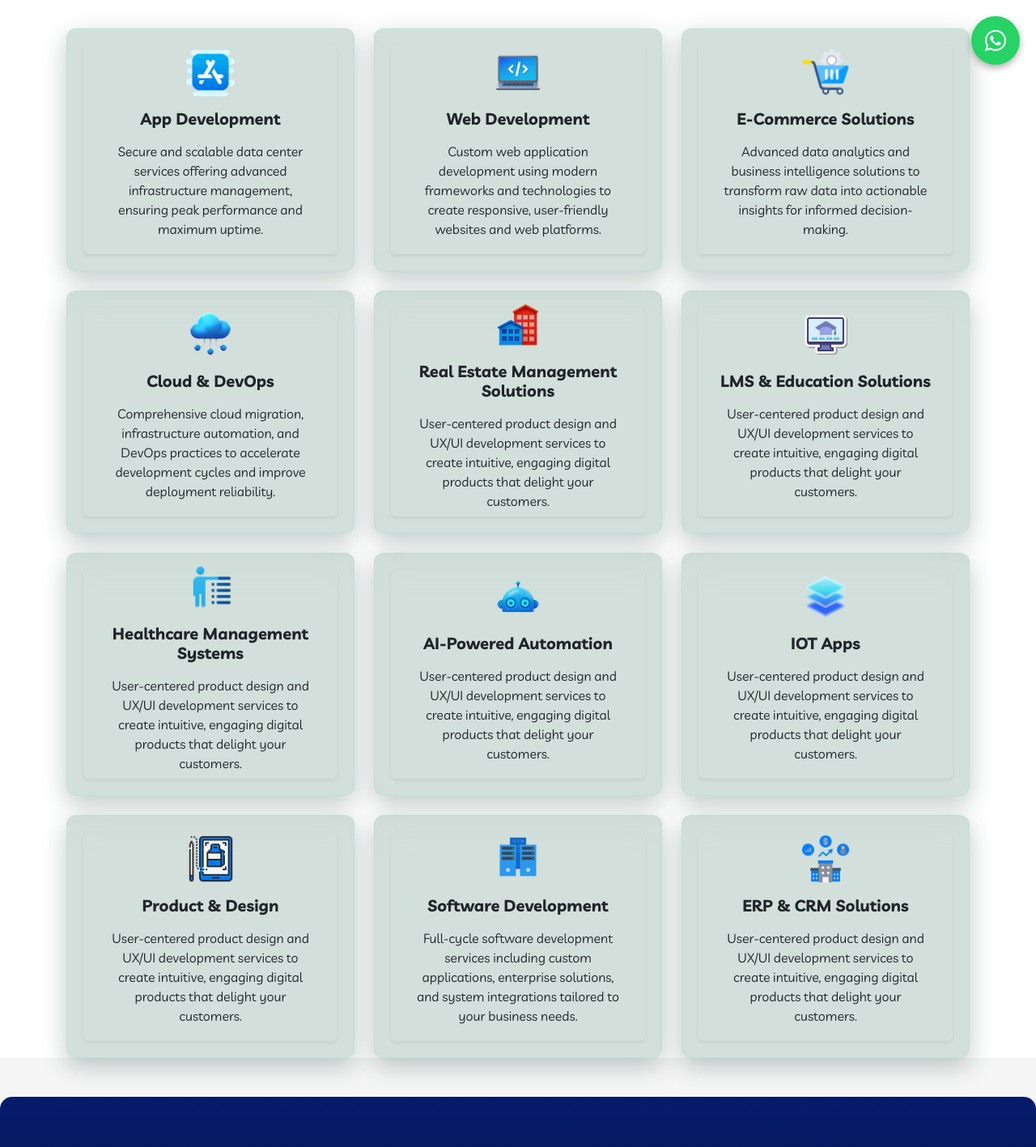
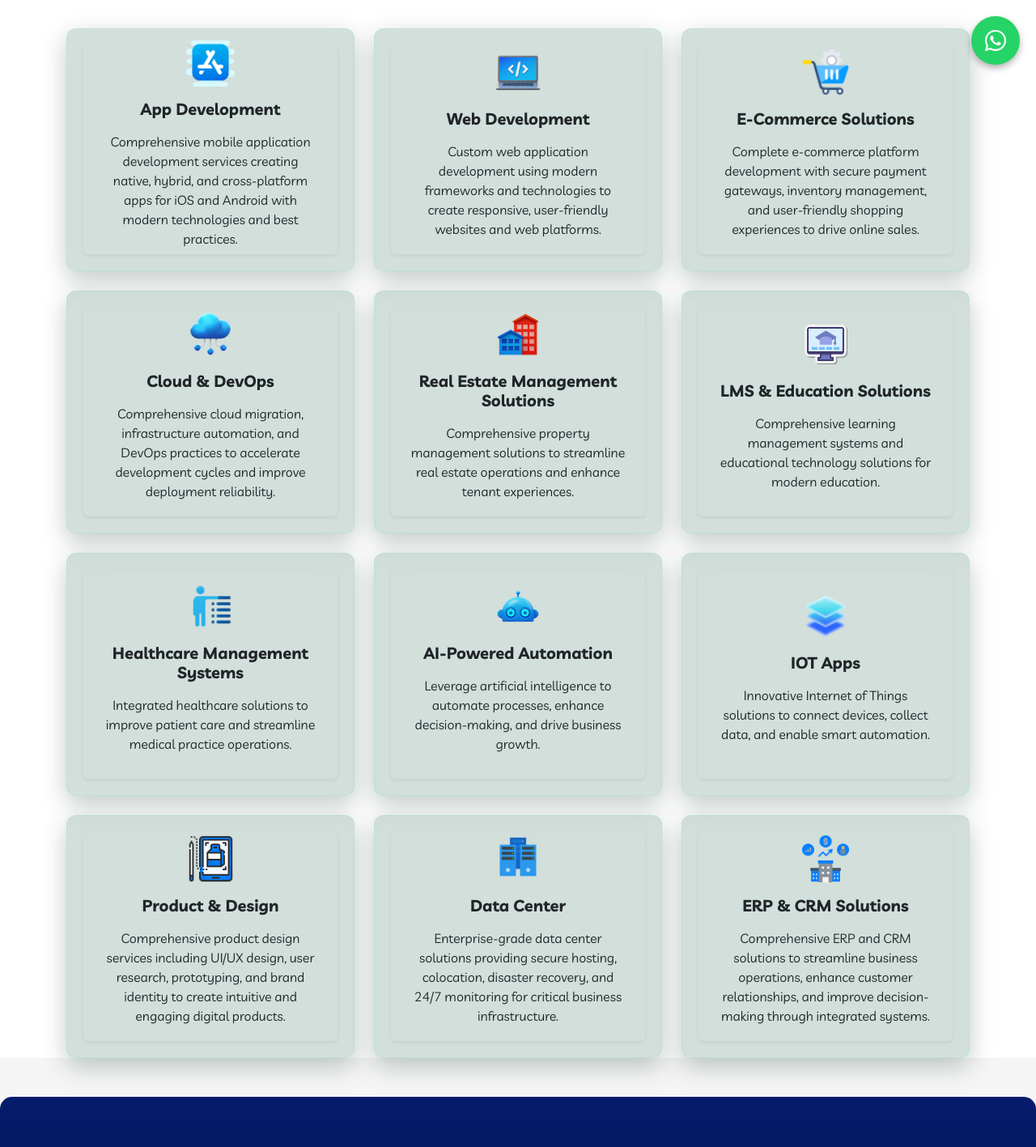
Before and after one commit to alphasoft360/alphasoft360-app, a React (Vite) app: page /services in a window 1280 px wide. Shown: the part 700-2117 px from the top of the page at 81% size. Built offline with nearby package versions, Linux system fonts and the light colour scheme.

Commit message:
update the card back

```diff
--- a/package.json
+++ b/package.json
@@ -24,6 +24,8 @@
     "lottie-react": "^2.4.1",
     "node-fetch": "^3.3.2",
     "owl.carousel": "^2.3.4",
+    "qrcode": "^1.5.4",
+    "qrcode.react": "^4.2.0",
     "react": "^18.3.1",
     "react-bootstrap": "^2.10.10",
     "react-countup": "^6.5.3",
--- a/src/About/TeamForm.jsx
+++ b/src/About/TeamForm.jsx
@@ -96,11 +96,11 @@ const ServicesSection = () => {
               {/* Overlay */}
               <div className="overlay position-absolute w-100 h-100 top-0 start-0 bg-dark bg-opacity-50"></div>
               {/* Play Button */}
-              <div className="position-absolute top-50 start-50 translate-middle">
+              {/* <div className="position-absolute top-50 start-50 translate-middle">
                 <button className="play-btn rounded-circle d-flex align-items-center justify-content-center">
                   <FaPlay size={20} />
                 </button>
-              </div>
+              </div> */}
             </div>
           </Col>
 
--- a/src/Services/Service.jsx
+++ b/src/Services/Service.jsx
@@ -21,7 +21,7 @@ const services = [
     img: icon1,
     title: "App Development",
     description:
-      "Secure and scalable data center services offering advanced infrastructure management, ensuring peak performance and maximum uptime."
+      "Comprehensive mobile application development services creating native, hybrid, and cross-platform apps for iOS and Android with modern technologies and best practices."
   },
   {
     id: "web-development",
@@ -35,7 +35,7 @@ const services = [
     img: icon3,
     title: "E-Commerce Solutions",
     description:
-      "Advanced data analytics and business intelligence solutions to transform raw data into actionable insights for informed decision-making.",
+      "Complete e-commerce platform development with secure payment gateways, inventory management, and user-friendly shopping experiences to drive online sales.",
   },
   {
     id: "cloud-devops",
@@ -49,56 +49,56 @@ const services = [
     img: icon5,
     title: "Real Estate Management Solutions",
     description:
-      "User-centered product design and UX/UI development services to create intuitive, engaging digital products that delight your customers.",
+      "Comprehensive property management solutions to streamline real estate operations and enhance tenant experiences."
   },
    {
 id: "lms-education-solutions",
 img: icon6,
 title: "LMS & Education Solutions",
 description:
-"User-centered product design and UX/UI development services to create intuitive, engaging digital products that delight your customers.",
+"Comprehensive learning management systems and educational technology solutions for modern education."
    },
    {
     id: "healthcare-management-systems",
     img: icon7,
     title: "Healthcare Management Systems",
     description:
-      "User-centered product design and UX/UI development services to create intuitive, engaging digital products that delight your customers.",
+      "Integrated healthcare solutions to improve patient care and streamline medical practice operations."
    },
    {
     id: "ai-powered-automation",
     img: icon8,
     title: "AI-Powered Automation",
     description:
-      "User-centered product design and UX/UI development services to create intuitive, engaging digital products that delight your customers.",
+      "Leverage artificial intelligence to automate processes, enhance decision-making, and drive business growth."
    },
    {
     id: "iot-apps",
     img: icon9,
     title: "IOT Apps",
     description:
-      "User-centered product design and UX/UI development services to create intuitive, engaging digital products that delight your customers.",
+      "Innovative Internet of Things solutions to connect devices, collect data, and enable smart automation."
    },
   {
     id: "product-design",
     img: icon10,
     title: "Product & Design",
     description:
-      "User-centered product design and UX/UI development services to create intuitive, engaging digital products that delight your customers.",
+      "Comprehensive product design services including UI/UX design, user research, prototyping, and brand identity to create intuitive and engaging digital products."
   },
   {
     id: "data-center",
     img: icon11,
-     title: "Software Development",
+    title: "Data Center",
     description:
-      "Full-cycle software development services including custom applications, enterprise solutions, and system integrations tailored to your business needs.",
+      "Enterprise-grade data center solutions providing secure hosting, colocation, disaster recovery, and 24/7 monitoring for critical business infrastructure."
   },
   {
     id: "erp-crm-solutions",
     img: icon12,
     title: "ERP & CRM Solutions",
     description:
-      "User-centered product design and UX/UI development services to create intuitive, engaging digital products that delight your customers.",
+      "Comprehensive ERP and CRM solutions to streamline business operations, enhance customer relationships, and improve decision-making through integrated systems."
   }
 ];
 
@@ -114,10 +114,10 @@ const Services = () => {
           <p className="mb-3 mt-2">{description}</p>
         </div>
 
-        {/* Back (title + description + button) */}
+        {/* Back (different content + button) */}
         <div className="feature-card-back shadow-sm rounded text-center p-4">
           <h5 className="fw-bold">{title}</h5>
-          <p className="mb-3 mt-2">{description}</p>
+          <p className="mb-3 mt-2">Discover how our {title.toLowerCase()} services can transform your business with cutting-edge solutions and expert support.</p>
           <Link to={`/services/${id}`} className="btn btn-light fw-bold">Learn More</Link>
         </div>
       </div>
--- a/src/Services/servicesData.js
+++ b/src/Services/servicesData.js
@@ -16,7 +16,7 @@ const servicesData = [
     id: "software-development",
     img: icon1,
     title: "App Development",
-    description: "Secure and scalable data center services offering advanced infrastructure management, ensuring peak performance and maximum uptime.",
+    description: "Comprehensive mobile application development services creating native, hybrid, and cross-platform apps for iOS and Android with modern technologies and best practices.",
     biography: [
       "Our App Development service provides comprehensive solutions to build robust, scalable, and efficient mobile applications tailored to your business needs. We specialize in custom mobile app development using modern technologies and methodologies.",
       "From initial concept to deployment and maintenance, our team ensures high-quality code, seamless integration, and optimal performance. We focus on agile development practices to deliver projects on time and within budget.",
@@ -57,7 +57,7 @@ const servicesData = [
     id: "ecommerce-solutions",
     img: icon3,
     title: "E-Commerce Solutions",
-    description: "Advanced data analytics and business intelligence solutions to transform raw data into actionable insights for informed decision-making.",
+    description: "Complete e-commerce platform development with secure payment gateways, inventory management, and user-friendly shopping experiences to drive online sales.",
     biography: [
       "Our E-Commerce Solutions service helps businesses establish and optimize their online stores with cutting-edge technologies and best practices.",
       "We create seamless shopping experiences with secure payment gateways, inventory management, and customer relationship management systems.",
@@ -201,9 +201,7 @@ const servicesData = [
     id: "product-design",
     img: icon10,
     title: "Product & Design",
-    description: "Scalable cloud infrastructure and migration strategies to support digital transformation and growth.",
-    description:
-      "Scalable cloud infrastructure and migration strategies to support digital transformation and growth.",
+    description: "Comprehensive product design services including UI/UX design, user research, prototyping, and brand identity to create intuitive and engaging digital products.",
     biography: [
       "Our Product & Design service focuses on creating intuitive, user-centered designs that enhance product usability and appeal. We combine creativity with functionality to deliver exceptional design solutions.",
       "From user research and wireframing to prototyping and final design, our team ensures that every product meets user needs and business goals.",
@@ -223,8 +221,7 @@ const servicesData = [
     id: "data-center",
     img: icon11,
     title: "Data Center",
-    description:
-      "Dedicated assistance around the clock to resolve issues quickly and maintain smooth operations.",
+    description: "Enterprise-grade data center solutions providing secure hosting, colocation, disaster recovery, and 24/7 monitoring for critical business infrastructure.",
     biography: [
       "Our Data Center service provides robust, secure, and high-performance data center solutions to support your critical business operations. We offer managed hosting, colocation, and disaster recovery services.",
       "With state-of-the-art facilities and 24/7 monitoring, we ensure maximum uptime, data security, and compliance with industry standards.",
@@ -244,8 +241,7 @@ const servicesData = [
   id: "erp-crm-solutions",
   img: icon12,
   title: "ERP & CRM Solutions",
-  description:
-    "User-centered product design and UX/UI development services to create intuitive, engaging digital products that delight your customers.",
+  description: "Comprehensive ERP and CRM solutions to streamline business operations, enhance customer relationships, and improve decision-making through integrated systems.",
   biography: [
     "Our ERP & CRM Solutions empower businesses to streamline operations, improve customer relationships, and enhance decision-making through centralized, intelligent systems.",
     "We provide fully customizable ERP and CRM platforms tailored to your workflows, enabling seamless integration across finance, sales, inventory, HR, and customer engagement processes.",
--- a/src/components/MainNavbar.jsx
+++ b/src/components/MainNavbar.jsx
@@ -55,7 +55,7 @@ const MainNavbar = () => {
                 </a>
 
                 <a
-                  href="https://linkedin.com"
+                  href="https://www.linkedin.com/company/alphasoft360/?viewAsMember=true"
                   target="_blank"
                   rel="noopener noreferrer"
                 >
```
Also changed, not shown: src/components/EventIdcard.jsx (+78 -4 lines), 1 other file (tests, documents, lock files or other folders).
